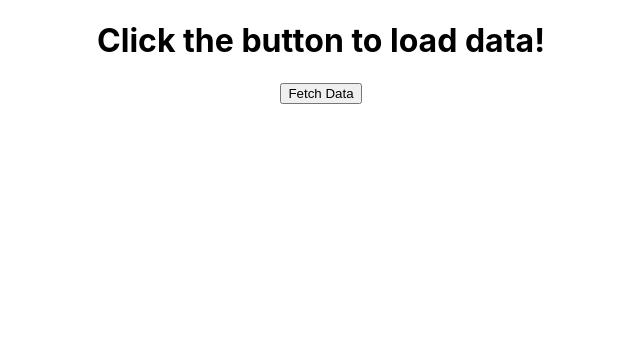
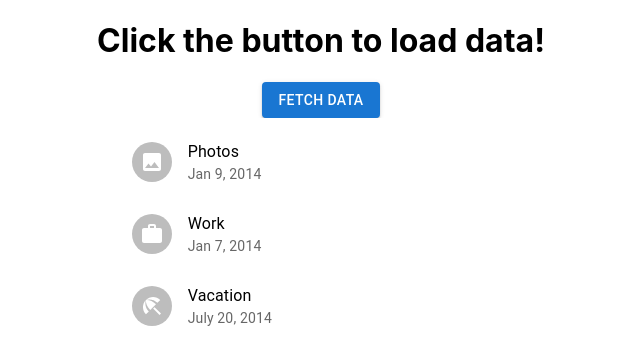
Before and after one commit to AyeshaShaharyar/Onboard, a React (Create React App) app in the folder react-front-end/: page / in a window 1280 px wide. Shown: the top 364 px of the page, without its empty margins (319-959 px from the left). Built offline with nearby package versions, Linux system fonts and the light colour scheme.

Commit message:
install libraries

```diff
--- a/react-front-end/package.json
+++ b/react-front-end/package.json
@@ -3,9 +3,14 @@
   "version": "0.1.0",
   "private": true,
   "dependencies": {
+    "@emotion/react": "^11.7.1",
+    "@emotion/styled": "^11.6.0",
+    "@mui/icons-material": "^5.4.1",
+    "@mui/material": "^5.4.1",
     "axios": "^0.18.1",
     "react": "^16.8.6",
     "react-dom": "^16.8.6",
+    "react-router-dom": "^6.2.1",
     "react-scripts": "2.1.8"
   },
   "scripts": {
--- a/react-front-end/src/App.js
+++ b/react-front-end/src/App.js
@@ -1,38 +1,24 @@
-import React, { Component } from 'react';
-import axios from 'axios';
-import './App.css';
+import React from "react";
+import Dashboard from "./components/Dashboard";
 
-class App extends Component {
-  constructor(props) {
-    super(props)
-    this.state = {
-      message: 'Click the button to load data!'
-    }
-  }
+import {
+  BrowserRouter,
+  Routes,
+  Route
+} from "react-router-dom";
 
-  fetchData = () => {
-    axios.get('/api/data') // You can simply make your requests to "/api/whatever you want"
-    .then((response) => {
-      // handle success
-      console.log(response.data) // The entire response from the Rails API
+import Home from "./components/Home";
 
-      console.log(response.data.message) // Just the message
-      this.setState({
-        message: response.data.message
-      });
-    })
-  }
+const App = function(){
+  return (
+    <BrowserRouter>
+    <Routes>
 
-  render() {
-    return (
-      <div className="App">
-        <h1>{ this.state.message }</h1>
-        <button onClick={this.fetchData} >
-          Fetch Data
-        </button>
-      </div>
-    );
-  }
+        <Route index element={<Home />} />
+        <Route path="/dashboard" element={<Dashboard />} />
+
+    </Routes>
+  </BrowserRouter>
+  )
 }
-
 export default App;
--- /dev/null
+++ b/react-front-end/src/components/Dashboard.jsx
@@ -0,0 +1,9 @@
+import React from "react";
+
+const Dashboard = function(){
+  return (
+  <h1>It is Dashboard</h1>
+  )
+}
+
+export default Dashboard;
--- /dev/null
+++ b/react-front-end/src/components/Home.jsx
@@ -0,0 +1,55 @@
+import React, { Component } from "react";
+import axios from "axios";
+import "../App.css";
+import Button from "@mui/material/Button";
+import FolderList from "./List";
+import Grid from '@mui/material/Grid';
+
+class Home extends Component {
+  constructor(props) {
+    super(props);
+    this.state = {
+      message: "Click the button to load data!",
+    };
+  }
+
+  fetchData = () => {
+    axios
+      .get("/api/data") // You can simply make your requests to "/api/whatever you want"
+      .then((response) => {
+        // handle success
+        console.log(response.data); // The entire response from the Rails API
+
+        console.log(response.data.message); // Just the message
+        this.setState({
+          message: response.data.message,
+        });
+      });
+  };
+
+  render() {
+    return (
+
+      <div className="App">
+        <h1>{this.state.message}</h1>
+        <Button onClick={this.fetchData} variant="contained">
+          Fetch Data
+        </Button>
+        <Grid container rowSpacing={1} columnSpacing={{ xs: 1, sm: 2, md: 3 }}>
+          <Grid item xs={4}>
+
+          </Grid>
+          <Grid item xs={4}>
+          <FolderList />
+          </Grid>
+          <Grid item xs={4}>
+
+          </Grid>
+        </Grid>
+
+      </div>
+    );
+  }
+}
+
+export default Home;
--- /dev/null
+++ b/react-front-end/src/components/List.jsx
@@ -0,0 +1,40 @@
+import * as React from 'react';
+import List from '@mui/material/List';
+import ListItem from '@mui/material/ListItem';
+import ListItemText from '@mui/material/ListItemText';
+import ListItemAvatar from '@mui/material/ListItemAvatar';
+import Avatar from '@mui/material/Avatar';
+import ImageIcon from '@mui/icons-material/Image';
+import WorkIcon from '@mui/icons-material/Work';
+import BeachAccessIcon from '@mui/icons-material/BeachAccess';
+
+export default function FolderList() {
+  return (
+    <List sx={{ width: '100%', maxWidth: 360, bgcolor: 'background.paper' }}>
+      <ListItem>
+        <ListItemAvatar>
+          <Avatar>
+            <ImageIcon />
+          </Avatar>
+        </ListItemAvatar>
+        <ListItemText primary="Photos" secondary="Jan 9, 2014" />
+      </ListItem>
+      <ListItem>
+        <ListItemAvatar>
+          <Avatar>
+            <WorkIcon />
+          </Avatar>
+        </ListItemAvatar>
+        <ListItemText primary="Work" secondary="Jan 7, 2014" />
+      </ListItem>
+      <ListItem>
+        <ListItemAvatar>
+          <Avatar>
+            <BeachAccessIcon />
+          </Avatar>
+        </ListItemAvatar>
+        <ListItemText primary="Vacation" secondary="July 20, 2014" />
+      </ListItem>
+    </List>
+  );
+}
```
Also changed, not shown: 1 other file (tests, documents, lock files or other folders).
